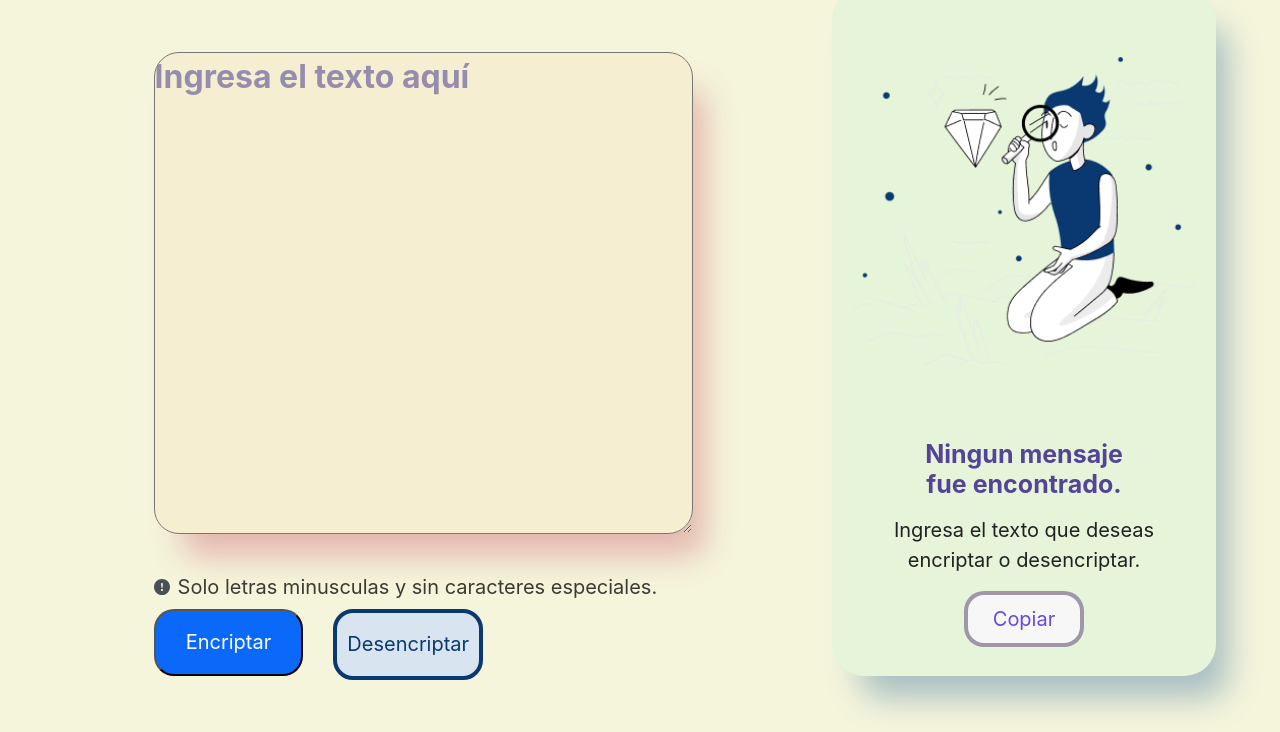
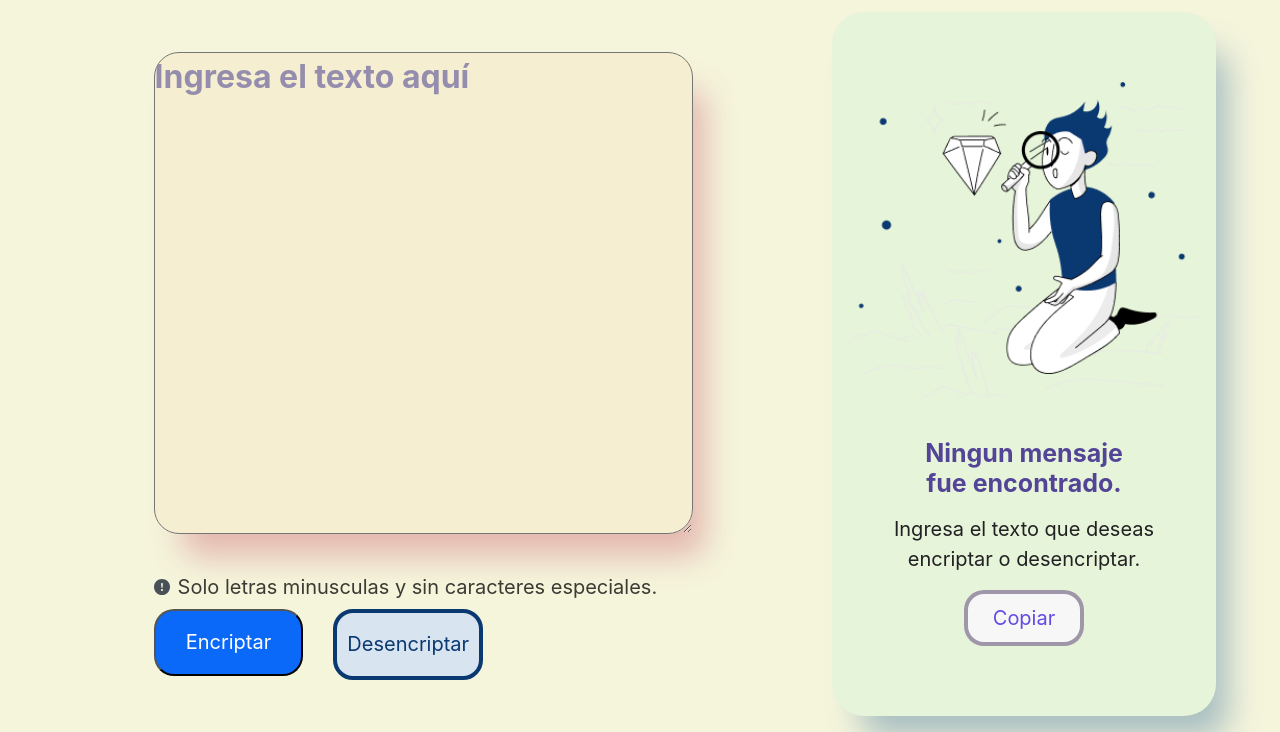
Before and after one commit to MarynLo/encriptador-de-texto, a plain HTML site: page index.html in a window 1280 px wide. Shown: the part 68-800 px from the top of the page. Drawn offline with nearby package versions, Linux system fonts and the light colour scheme.

Commit message:
Correccion de challenge Encriptador

```diff
--- a/style.css
+++ b/style.css
@@ -162,9 +162,9 @@ h1 {
     justify-content: center;
     position: absolute;
     width: 30%;
-    height: 86%;
+    height: 88%;
     left: 65%;
-    top: 7%;
+    top: 10%;
     background: #81e7c023;
     box-shadow: 20px 30px 32px -8px rgba(57, 112, 156, 0.404);
     border-radius: 32px;
@@ -179,7 +179,7 @@ h1 {
     gap: 16px;
     position: absolute;
     width: 100%;
-    top: 65%;
+    top: 60%;
     text-align: center;
 
 }
@@ -236,6 +236,7 @@ h1 {
         left: 15px;
         top: 10%;
         font-size: 15px;
+        border-radius: 8px;
     }
     .terminos {
         width: 90%;
```
